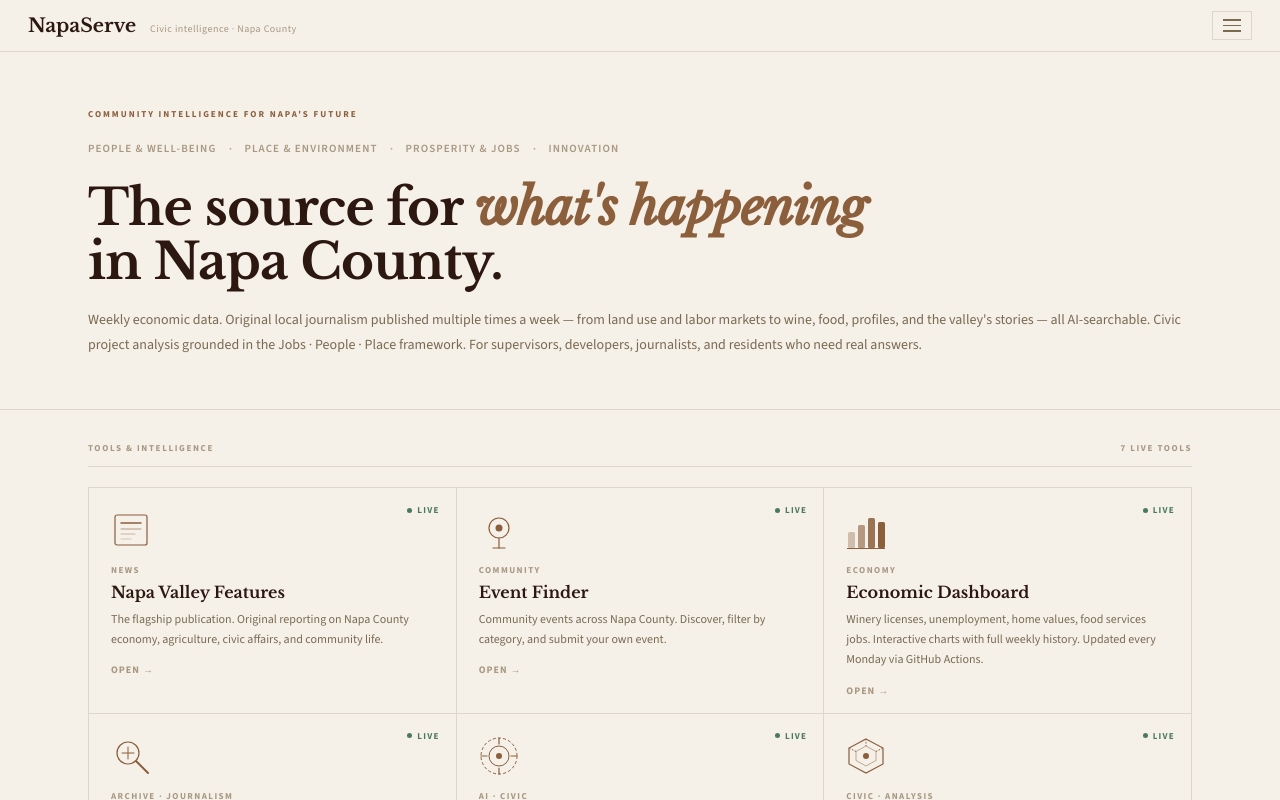
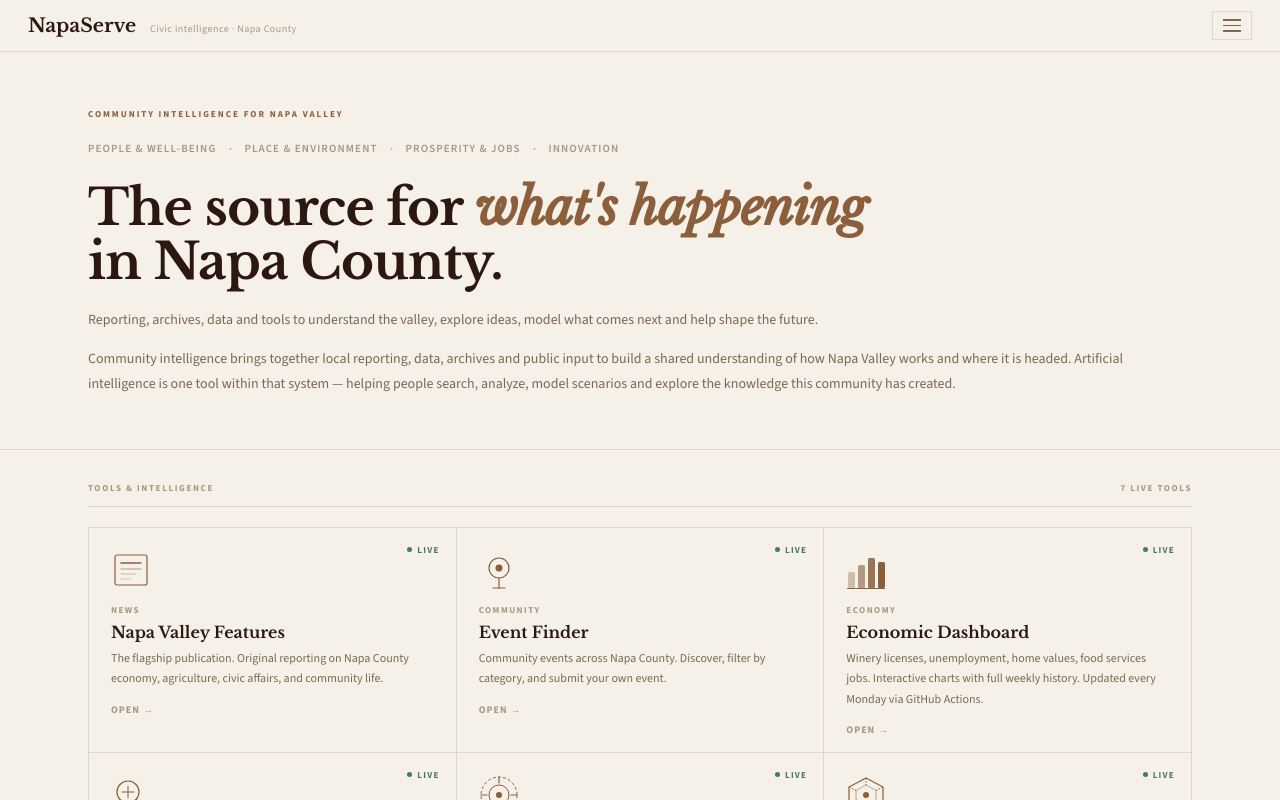
Before and after one commit to carltf/napaserve, a React (Vite) app in the folder economic-pulse-app/: page / in a window 1280 px wide. Shown: the top 800 px of the page. Built offline with nearby package versions, Linux system fonts and the light colour scheme.

Commit message:
Update Hub eyebrow and body copy with community intelligence messaging
Co-Authored-By: Claude Opus 4.6 (1M context) <noreply@anthropic.com>

```diff
--- a/economic-pulse-app/src/napaserve-hub.jsx
+++ b/economic-pulse-app/src/napaserve-hub.jsx
@@ -138,7 +138,7 @@ export default function NapaServeHub() {
 
       {/* LEAD */}
       <div className="hub-lead">
-        <p className="hub-kicker">Community Intelligence for Napa&apos;s Future</p>
+        <p className="hub-kicker">Community Intelligence for Napa Valley</p>
         <div className="hub-pillars">
           <span className="hub-pillar">People &amp; Well-Being</span><span className="hub-pdot">·</span>
           <span className="hub-pillar">Place &amp; Environment</span><span className="hub-pdot">·</span>
@@ -146,7 +146,8 @@ export default function NapaServeHub() {
           <span className="hub-pillar">Innovation</span>
         </div>
         <h1 className="hub-hed">The source for <em>what&apos;s happening</em><br />in Napa County.</h1>
-        <p className="hub-dek">Weekly economic data. Original local journalism published multiple times a week — from land use and labor markets to wine, food, profiles, and the valley&apos;s stories — all AI-searchable. Civic project analysis grounded in the Jobs · People · Place framework. For supervisors, developers, journalists, and residents who need real answers.</p>
+        <p className="hub-dek">Reporting, archives, data and tools to understand the valley, explore ideas, model what comes next and help shape the future.</p>
+        <p className="hub-dek" style={{ marginTop: 14 }}>Community intelligence brings together local reporting, data, archives and public input to build a shared understanding of how Napa Valley works and where it is headed. Artificial intelligence is one tool within that system — helping people search, analyze, model scenarios and explore the knowledge this community has created.</p>
       </div>
 
       {/* TOOLS */}
```
